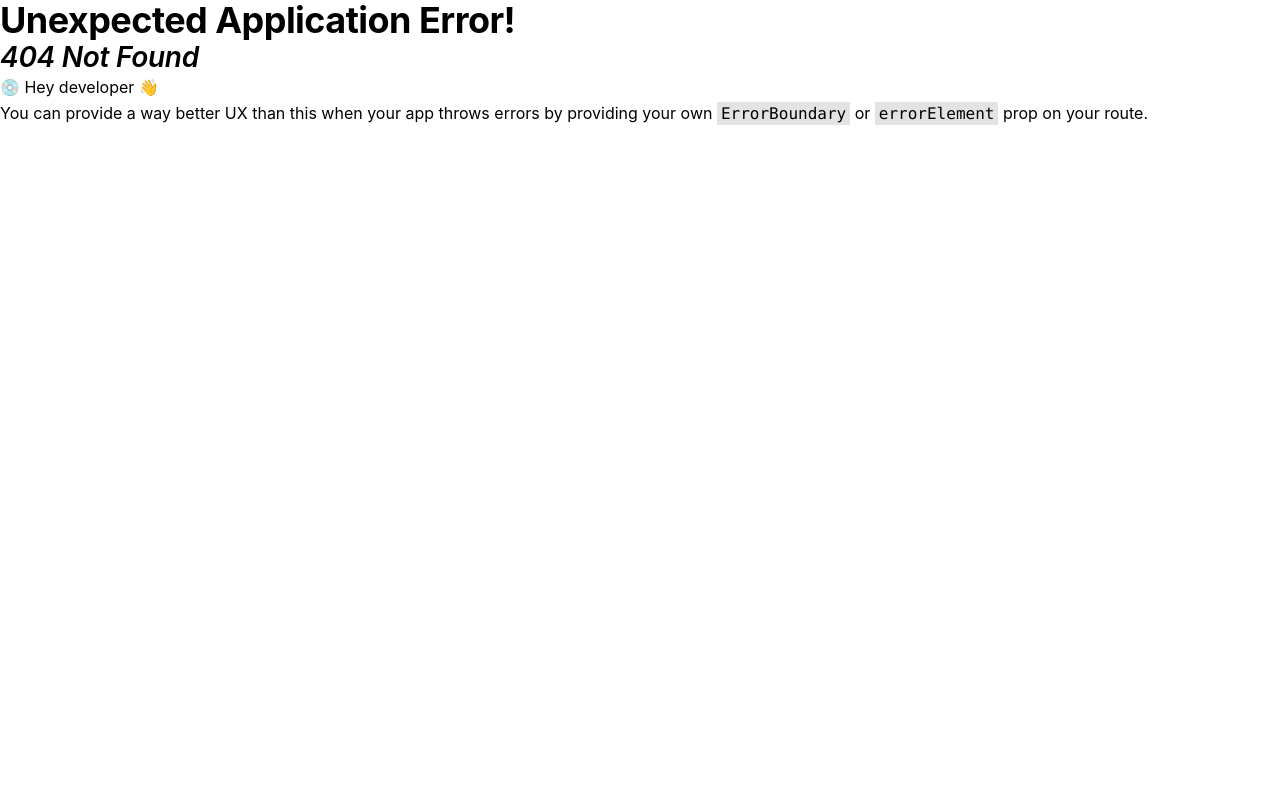
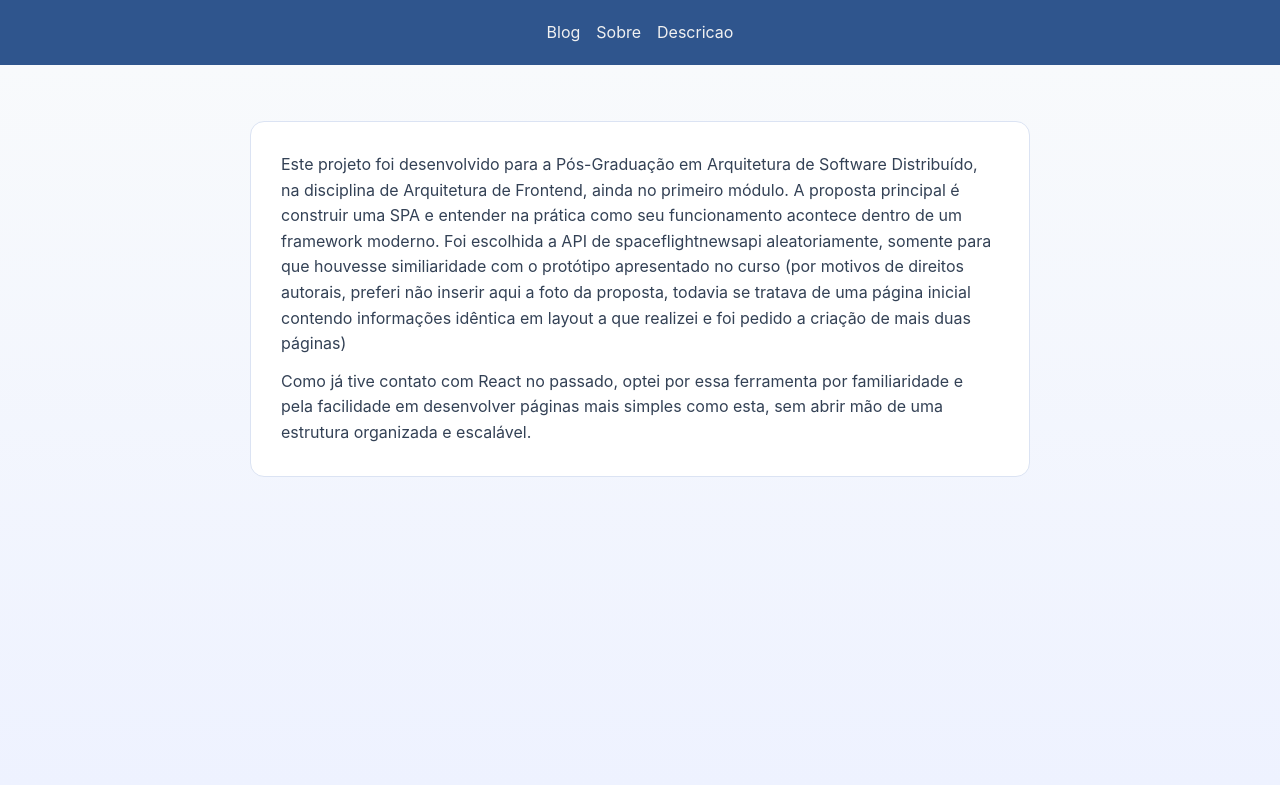
Before and after one commit to LeafCarvalho/website-biografia-pos-graduacao, a React (Vite) app: page /description in a window 1280 px wide. Before the commit this address had no page. Built offline with nearby package versions, Linux system fonts and the light colour scheme.

Commit message:
Cria rota Description e explicações sobre este projeto.

```diff
--- /dev/null
+++ b/src/components/Description.tsx
@@ -0,0 +1,5 @@
+import { DescriptionContent } from "./description/descriptionContent";
+
+export default function Description() {
+  return <DescriptionContent />;
+}
--- /dev/null
+++ b/src/components/description/descriptionContent.tsx
@@ -0,0 +1,28 @@
+import styles from "./style.module.css";
+
+export function DescriptionContent() {
+  return (
+    <section className={styles.descriptionSection}>
+      <div className={styles.descriptionContainer}>
+        <p className={styles.descriptionParagraph}>
+          Este projeto foi desenvolvido para a Pós-Graduação em Arquitetura de
+          Software Distribuído, na disciplina de Arquitetura de Frontend, ainda
+          no primeiro módulo. A proposta principal é construir uma SPA e
+          entender na prática como seu funcionamento acontece dentro de um
+          framework moderno. Foi escolhida a API de spaceflightnewsapi
+          aleatoriamente, somente para que houvesse similiaridade com o
+          protótipo apresentado no curso (por motivos de direitos autorais,
+          preferi não inserir aqui a foto da proposta, todavia se tratava de uma
+          página inicial contendo informações idêntica em layout a que realizei
+          e foi pedido a criação de mais duas páginas)
+        </p>
+        <p className={styles.descriptionParagraph}>
+          Como já tive contato com React no passado, optei por essa ferramenta
+          por familiaridade e pela facilidade em desenvolver páginas mais
+          simples como esta, sem abrir mão de uma estrutura organizada e
+          escalável.
+        </p>
+      </div>
+    </section>
+  );
+}
--- /dev/null
+++ b/src/components/description/style.module.css
@@ -0,0 +1,24 @@
+.descriptionSection {
+  width: 100%;
+  height: 90dvh;
+  padding: 56px 16px;
+  background: linear-gradient(180deg, #f8fafc 0%, #eef2ff 100%);
+}
+
+.descriptionContainer {
+  width: 100%;
+  max-width: 780px;
+  margin: 0 auto;
+  padding: 30px;
+  border: 1px solid #dbe3f3;
+  border-radius: 14px;
+  background-color: #ffffff;
+}
+
+.descriptionParagraph {
+  color: #334155;
+}
+
+.descriptionParagraph + .descriptionParagraph {
+  margin-top: 12px;
+}
--- a/src/routes/routes.ts
+++ b/src/routes/routes.ts
@@ -2,6 +2,7 @@ import { createBrowserRouter, redirect } from "react-router";
 import App from "../App";
 import Blog from "@/components/Blog";
 import About from "@/components/About";
+import Description from "@/components/Description";
 
 export const Routes = createBrowserRouter([
     {
@@ -11,6 +12,7 @@ export const Routes = createBrowserRouter([
       { index: true, loader: () => redirect("/blog") },
       { path: "blog", Component: Blog },
       { path: "about", Component: About },
+      { path: "description", Component: Description },
     ],
   },
 ]);
```
